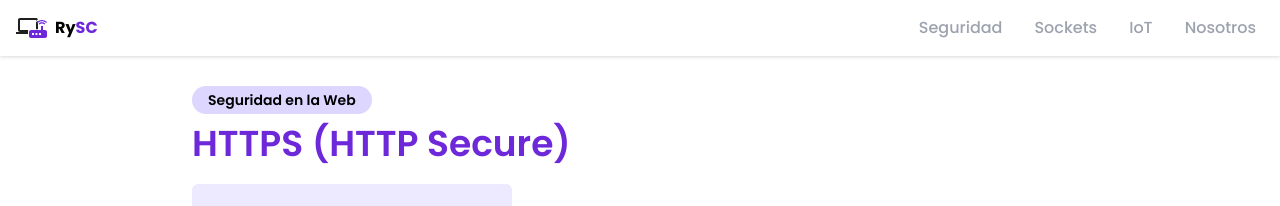
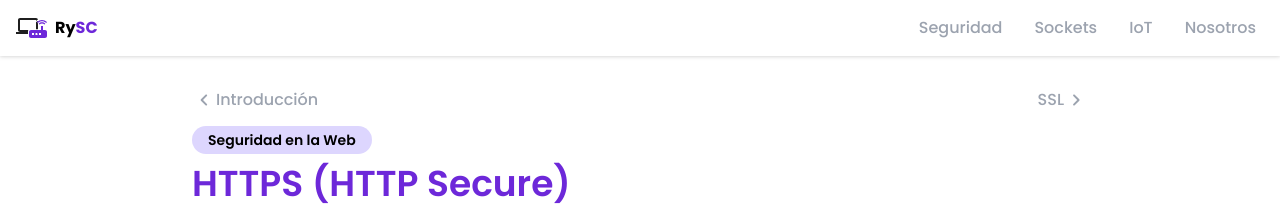
Before and after one commit to valeegms/RySC, a React (Vite) app: page /#/seguridad-web/https in a window 1280 px wide. Shown: the top 206 px of the page. Built offline with nearby package versions, Linux system fonts and the light colour scheme.

Commit message:
add navigation button to seguridad web section

```diff
--- a/src/components/SeguridadWeb/HTTPS.tsx
+++ b/src/components/SeguridadWeb/HTTPS.tsx
@@ -1,5 +1,6 @@
 import { useRef } from "react";
-import { Badge } from "../ui";
+import { NavLink } from "react-router-dom";
+import { Badge, NavigateNext, NavigatePrevious } from "../ui";
 import Article, {
 	ArticleTitle,
 	ArticleImage,
@@ -14,6 +15,14 @@ export default function HTTPS() {
 	const httpsvshttpRef = useRef<HTMLDivElement | null>(null);
 	return (
 		<Article>
+			<div className="flex w-full justify-between">
+				<NavLink to={"/seguridad-web/Intro"}>
+					<NavigatePrevious text="Introducción" />
+				</NavLink>
+				<NavLink to={"/seguridad-web/ssl"}>
+					<NavigateNext text="SSL" />
+				</NavLink>
+			</div>
 			<Badge title="Seguridad en la Web" />
 			<ArticleTitle title="HTTPS (HTTP Secure)" />
 			<IndexCard>
--- a/src/components/SeguridadWeb/IntroWeb.tsx
+++ b/src/components/SeguridadWeb/IntroWeb.tsx
@@ -1,4 +1,5 @@
-import { Badge } from "../ui";
+import { NavLink } from "react-router-dom";
+import { Badge, NavigateNext } from "../ui";
 import Article, {
 	ArticleTitle,
 	ArticleImage,
@@ -9,6 +10,11 @@ import Article, {
 export const IntroWeb = () => {
 	return (
 		<Article>
+			<div className="float-right">
+				<NavLink to={"/seguridad-web/https"}>
+					<NavigateNext text="HTTPS" />
+				</NavLink>
+			</div>
 			<Badge title="Seguridad en la Web" />
 			<ArticleTitle title="Seguridad en la Web" />
 			<ArticleContent>
--- a/src/components/SeguridadWeb/SSL.tsx
+++ b/src/components/SeguridadWeb/SSL.tsx
@@ -1,5 +1,6 @@
 import { useRef } from "react";
-import { Badge, ContentLink } from "../ui";
+import { NavLink } from "react-router-dom";
+import { Badge, ContentLink, NavigatePrevious } from "../ui";
 import Article, {
 	ArticleTitle,
 	ArticleContent,
@@ -13,6 +14,11 @@ export default function SSL() {
 	const funcionRef = useRef<HTMLDivElement | null>(null);
 	return (
 		<Article>
+			<div className="w-fit">
+				<NavLink to={"/seguridad-web/https"}>
+					<NavigatePrevious text="HTTPS" />
+				</NavLink>
+			</div>
 			<Badge title="Seguridad en la Web" />
 			<ArticleTitle title="SSL (Security Socket Layer)" />
 			<IndexCard>
```
